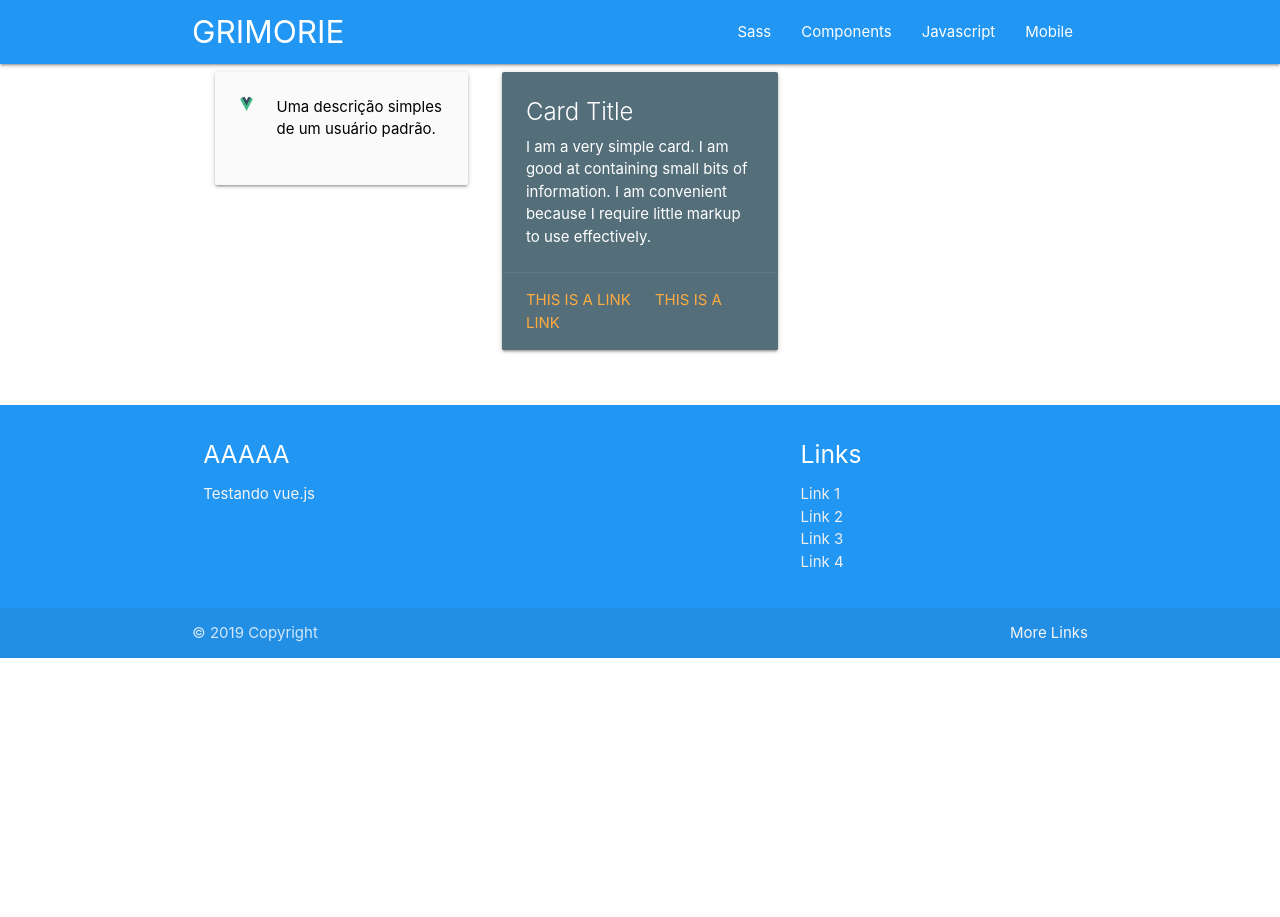
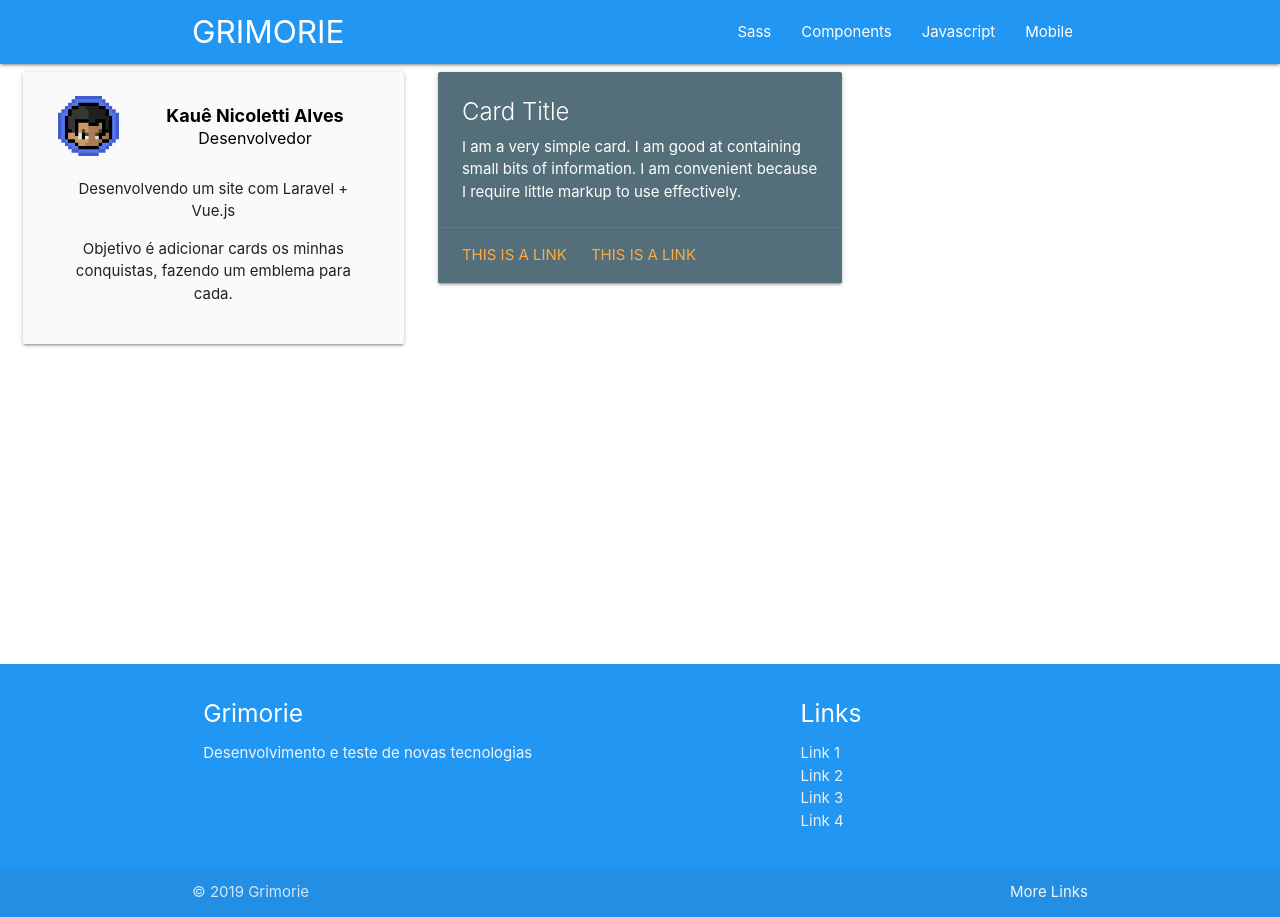
Before and after one commit to KaueAlves/Grimoire-Site-Api, a Vue app in the folder grimorie-vue/: page / in a window 1280 px wide. Before the commit the page ends 800 px from the top, so only its background shows below. Built offline with nearby package versions, Linux system fonts and the light colour scheme.

Commit message:
melhorando sistema de grid

```diff
--- a/grimorie-vue/index.html
+++ b/grimorie-vue/index.html
@@ -7,6 +7,7 @@
      <!--Import materialize.css-->
      <link type="text/css" rel="stylesheet" href="/static/css/materialize.min.css"  media="screen,projection"/>
      <!--Let browser know website is optimized for mobile-->
+     <link type="text/css" rel="stylesheet" href="/static/css/grimorie.css"  media="screen,projection">
      <meta name="viewport" content="width=device-width, initial-scale=1.0"/>
     <title>grimorie-vue</title>
   </head>
--- a/grimorie-vue/src/App.vue
+++ b/grimorie-vue/src/App.vue
@@ -5,15 +5,19 @@
     </header>
 
     <main>
-      <div class="container">
+      <div class="">
         <div class="row">
-          <materialize-grid gridTamanho="4">
+          <materialize-grid gridTamanho="12" gridTamanhoL="4">
             <materialize-card>
-             <materialize-user-desc/>
+              <materialize-user-desc
+                userName="Kauê Nicoletti Alves"
+                userFunction="Desenvolvedor"
+                userObjective="Desenvolvendo um site com Laravel + Vue.js"
+                userDescription="Objetivo é adicionar cards os minhas conquistas, fazendo um emblema para cada."
+              />
             </materialize-card>
-
           </materialize-grid>
-          <materialize-grid gridTamanho="8">
+          <materialize-grid gridTamanho="12" gridTamanhoL="8">
             <router-view/>
           </materialize-grid>
         </div>
@@ -21,8 +25,8 @@
     </main>
 
     <materialize-footer
-      footerLogo="AAAAA"
-      footerDesc="Testando vue.js"
+      footerLogo="Grimorie"
+      footerDesc="Desenvolvimento e teste de novas tecnologias"
       footerAno="2019"
       footerCor="blue"
     >
@@ -47,7 +51,7 @@ import MaterializeMenu from "@/components/MaterializeMenu.vue";
 import MaterializeFooter from "@/components/MaterializeFooter.vue";
 import MaterializeGrid from "@/components/MaterializeGrid.vue";
 import MaterializeUserDesc from "@/components/MaterializeUserDesc.vue";
-import materializeCard  from "@/components/MaterializeCard.vue";
+import materializeCard from "@/components/MaterializeCard.vue";
 
 export default {
   name: "App",
@@ -60,6 +64,6 @@ export default {
   }
 };
 </script>
+<style>
 
-<style>
 </style>
--- a/grimorie-vue/src/components/MaterializeCard.vue
+++ b/grimorie-vue/src/components/MaterializeCard.vue
@@ -25,4 +25,7 @@ export default {
 
 <!-- Add "scoped" attribute to limit CSS to this component only -->
 <style scoped>
+    .row.valign-wrapper{
+        margin: 0px;
+    }
 </style>
--- a/grimorie-vue/src/components/MaterializeFooter.vue
+++ b/grimorie-vue/src/components/MaterializeFooter.vue
@@ -18,7 +18,7 @@
     </div>
     <div class="footer-copyright">
       <div class="container">
-        © {{footerAno}} Copyright
+        © {{footerAno}} Grimorie
         <a class="grey-text text-lighten-4 right" href="#!">More Links</a>
       </div>
     </div>
@@ -37,4 +37,5 @@ export default {
 
 <!-- Add "scoped" attribute to limit CSS to this component only -->
 <style scoped>
+
 </style>
--- a/grimorie-vue/src/components/MaterializeGrid.vue
+++ b/grimorie-vue/src/components/MaterializeGrid.vue
@@ -1,5 +1,5 @@
 <template>
-    <div :class="'col s'+ gridTamanho">
+    <div :class="'col s'+(gridTamanho || '12') + ' m'+(gridTamanhoM || '') + ' l'+(gridTamanhoL || '') + ' xl'+(gridTamanhoXL || '') + ' ' + (aditionalClass || '') ">
         <slot></slot>
     </div>
 </template>
@@ -7,7 +7,7 @@
 <script>
 export default {
   name: "MaterializeGrid",
-  props: ['gridTamanho'],
+  props: ['gridTamanho','gridTamanhoM','gridTamanhoL','gridTamanhoXL','aditionalClass'],
   data() {
     return {};
   }
--- a/grimorie-vue/src/components/MaterializeUserDesc.vue
+++ b/grimorie-vue/src/components/MaterializeUserDesc.vue
@@ -1,10 +1,17 @@
 <template>
   <div>
-    <materialize-grid gridTamanho="2">
-      <img src="@/assets/logo.png" alt class="circle responsive-img">
+    <materialize-grid gridTamanho="12" gridTamanhoL="3" aditionalClass="center-align">
+      <img src="@/assets/HeadCoin.png" alt class=" responsive-img">
     </materialize-grid>
-    <materialize-grid gridTamanho="10">
-      <span class="black-text">Uma descrição simples de um usuário padrão.</span>
+    <materialize-grid gridTamanho="12" gridTamanhoL="9" aditionalClass="center-align">
+      <div class="userInfo">
+        <h2 class="black-text">{{userName}}</h2>
+        <h3 class="black-text">{{userFunction}}</h3>
+      </div>
+    </materialize-grid>
+    <materialize-grid gridTamanho="12" aditionalClass="center-align">
+      <p>{{userObjective}}</p>
+      <p>{{userDescription}}</p>
     </materialize-grid>
   </div>
 </template>
@@ -14,7 +21,7 @@ import MaterializeGrid from "@/components/MaterializeGrid";
 
 export default {
   name: "MaterializeUserDesc",
-  props: ["gridTamanho"],
+  props: ["userName","userFunction","userObjective","userDescription"],
   components: {
     MaterializeGrid
   },
@@ -26,4 +33,17 @@ export default {
 
 <!-- Add "scoped" attribute to limit CSS to this component only -->
 <style scoped>
+  div.userInfo h2{
+    font-size: 18px;
+    margin-top: 0px;
+    margin-bottom: 5px;
+    font-weight: bold;
+  }
+  div.userInfo h3{
+    margin:0px;
+    font-size: 16px;
+  }
+  div.userInfo{
+    padding-top: 10px;
+  }
 </style>
--- /dev/null
+++ b/grimorie-vue/static/css/grimorie.css
@@ -0,0 +1,9 @@
+ main {
+    display: flex;
+    min-height: 75vh;
+    flex-direction: column;
+}
+
+main {
+    flex: 1 0 auto;
+}
```
Also changed, not shown: grimorie-vue/src/assets/HeadCoin.png (added).
